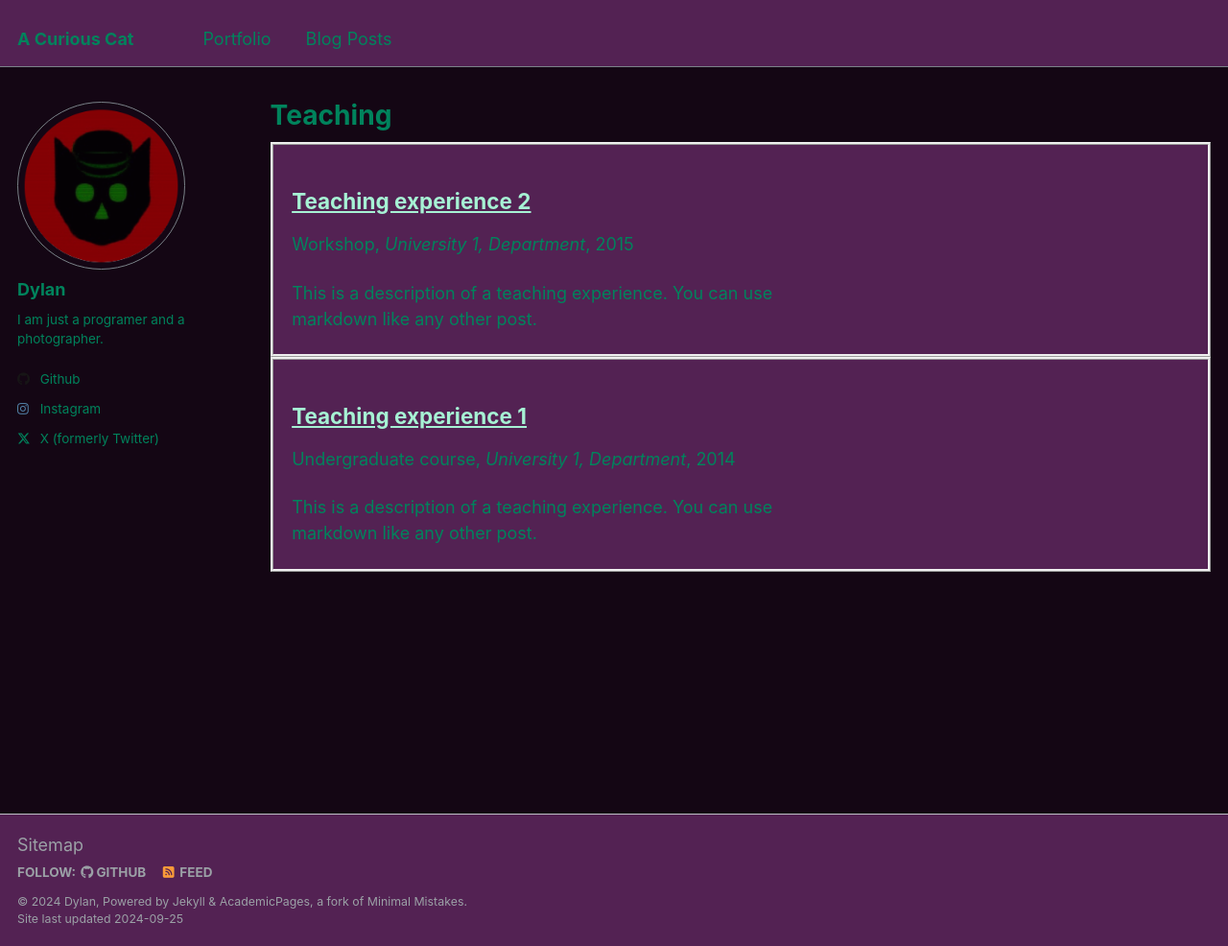
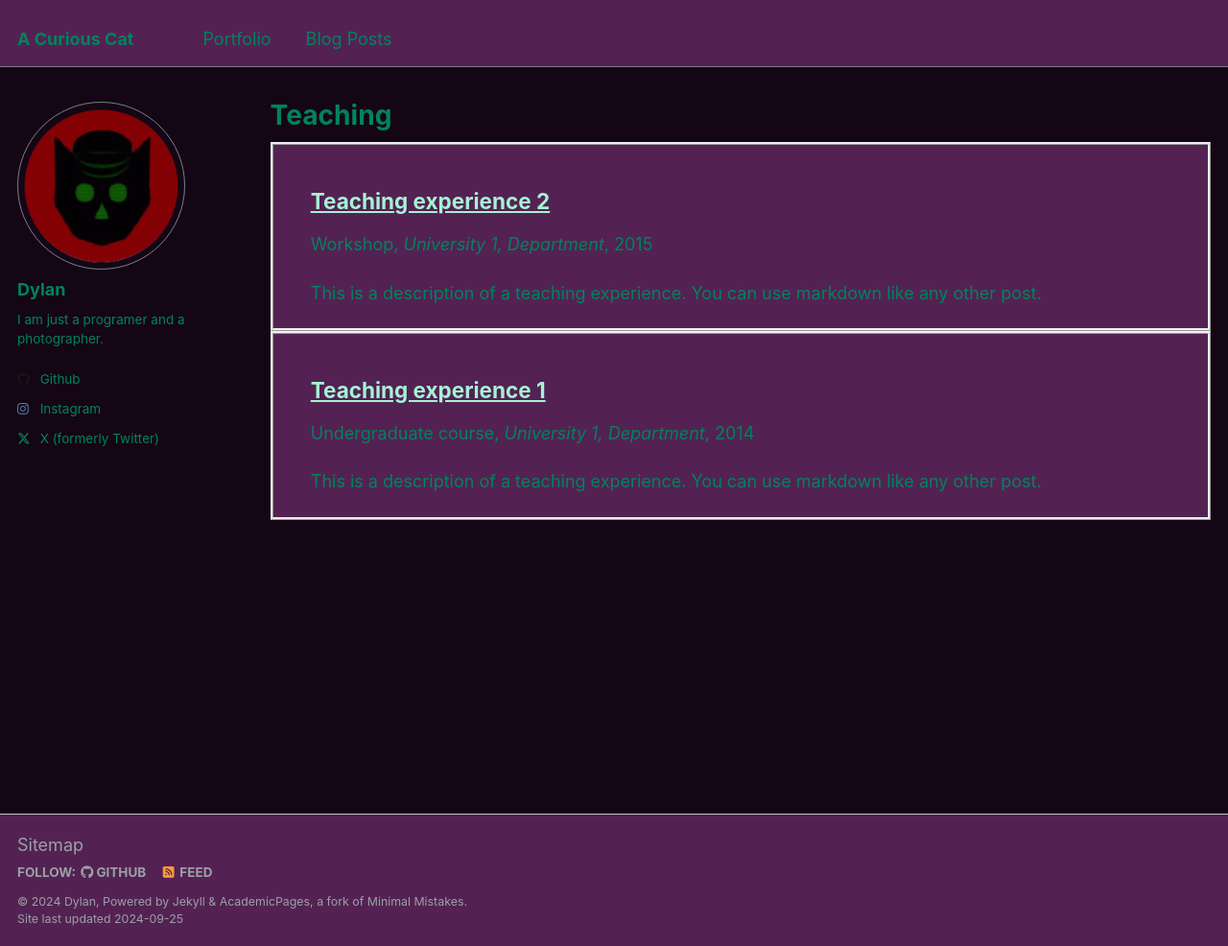
Before and after one commit to mdylantk/mdylantk.github.io, a Jekyll site: the page built from _pages/teaching.html, in a window 1280 px wide and 986 px high. Shown: the whole window at 96% size. Built offline with Jekyll 4.4.1, drawn with Linux system fonts in a browser that asks for light colours.

Commit message:
update
Some more style changes and remove a test trying to layer images in a page.

```diff
--- a/_portfolio/portfolio-2.html
+++ b/_portfolio/portfolio-2.html
@@ -11,9 +11,3 @@ This is an item in your portfolio. It can be have images or nice text. If you na
 <img src='/images/Image-003.jpg'>
 <img src='/images/Image-004.png'>
 <img src='/images/Image-005.jpg'>
-
-Below is a more stylize test
-<div style="position:absolute;">
-    <img src="/images/Image-001.jpg" height="150" >
-    <img src="/images/profile.png" style="top: 64px;left: 64px;">
-</div>
--- a/_sass/_archive.scss
+++ b/_sass/_archive.scss
@@ -90,6 +90,7 @@
    ========================================================================== */
 
 .list__item {
+  /*
   @include breakpoint($medium) {
     padding-right: $right-sidebar-width-narrow;
   }
@@ -101,13 +102,14 @@
   @include breakpoint($x-large) {
     padding-right: $right-sidebar-width-wide;
   }
+  */
 
   .page__meta {
     margin: 0 0 4px;
   }
   border-style: ridge;
   background-color: $content-background-color;
-  padding: 0% 2% 0% 2%;
+  padding: 0% 4% 0% 4%;
 }
 
 
@@ -119,7 +121,7 @@
   margin-bottom: 2em;
   border-style: ridge;
   background-color: $content-background-color;
-  padding: 16px 16px 16px 16px;
+  padding: 4% 4% 4% 4%;
 
   .page__meta {
     margin: 0 0 4px;
--- a/_sass/_page.scss
+++ b/_sass/_page.scss
@@ -34,7 +34,7 @@
   }
   border-style: ridge;
   background-color: $content-background-color;
-  padding: 16px 16px 16px 16px;
+  padding: 4% 4% 4% 4%;
 }
 
 .page__title {
```
Also changed, not shown: _portfolio/portfolio-1.md (+0 -6 lines).
